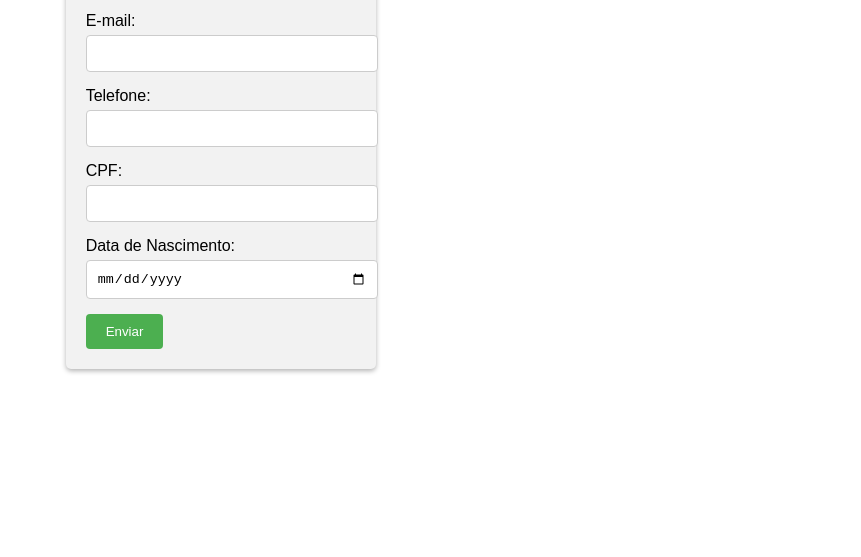
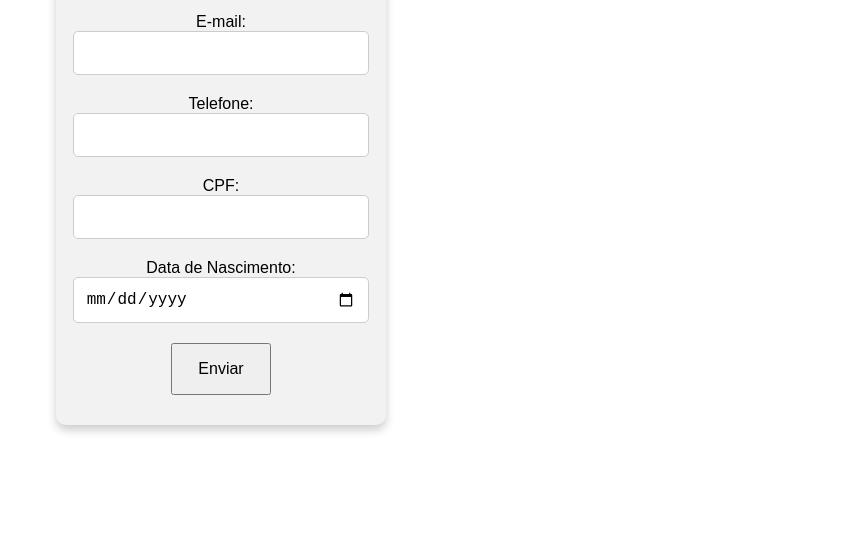
Before and after one commit to Mourex99/sistema-ophir, a plain HTML site: page index.html in a window 1280 px wide. Shown: the part 299-856 px from the top of the page, without its empty margins (419-1280 px from the left). Before the commit the page ends 816 px from the top, so only its background shows below. Drawn offline with Linux system fonts and the light colour scheme.

Commit message:
atualização css

```diff
--- a/style.css
+++ b/style.css
@@ -1,46 +1,50 @@
-/* General styles */
-
 body {
     font-family: Arial, sans-serif;
     display: flex;
     justify-content: center;
     align-items: center;
     min-height: 100vh;
+
+    padding: 20px;
 }
 
 form {
+  display: flex;
+  flex-direction: column;
+  align-items: center;
+  justify-content: center;
   background-color: #f2f2f2;
   max-width: 600px;
-  padding: 20px;
-  border-radius: 5px;
-  box-shadow: 0 2px 5px rgba(0, 0, 0, 0.3);
+  padding: 30px;
+  border-radius: 10px;
+  box-shadow: 0 5px 10px rgba(0, 0, 0, 0.2);
 }
 
 .form-group {
-  margin-bottom: 15px;
+  display: flex;
+  flex-direction: column;
+  align-items: center;
+  width: 100%;
+  margin-bottom: 20px;
 }
 
 label {
-  display: block;
-  margin-bottom: 5px;
+  text-align: center;
 }
 
 input,
 textarea,
 select {
     width: 100%;
-  padding: 10px;
+    padding: 12px;
     border: 1px solid #ccc;
-  border-radius: 4px;
+    border-radius: 5px;
+    font-size: 16px;
 }
 
 button {
-  background-color: #4CAF50;
-  color: white;
-  padding: 10px 20px;
-  border: none;
-  border-radius: 4px;
-  cursor: pointer;
+    padding: 15px 25px;
+    font-size: 16px;
 }
 
 button:hover {
@@ -115,13 +119,13 @@ body.dark select {
 }
 
 body.dark button {
-  background-color: #4CAF50; /* Adjust as needed */
+  background-color: #4CAF50;
   border-color: #4CAF50;
   color: #fff;
 }
 
 body.dark button:hover {
-  background-color: #3e8e41; /* Adjust as needed */
+  background-color: #3e8e41;
   border-color: #3e8e41;
 }
 
```
Lines whose indentation alone changed are shown as unchanged.
